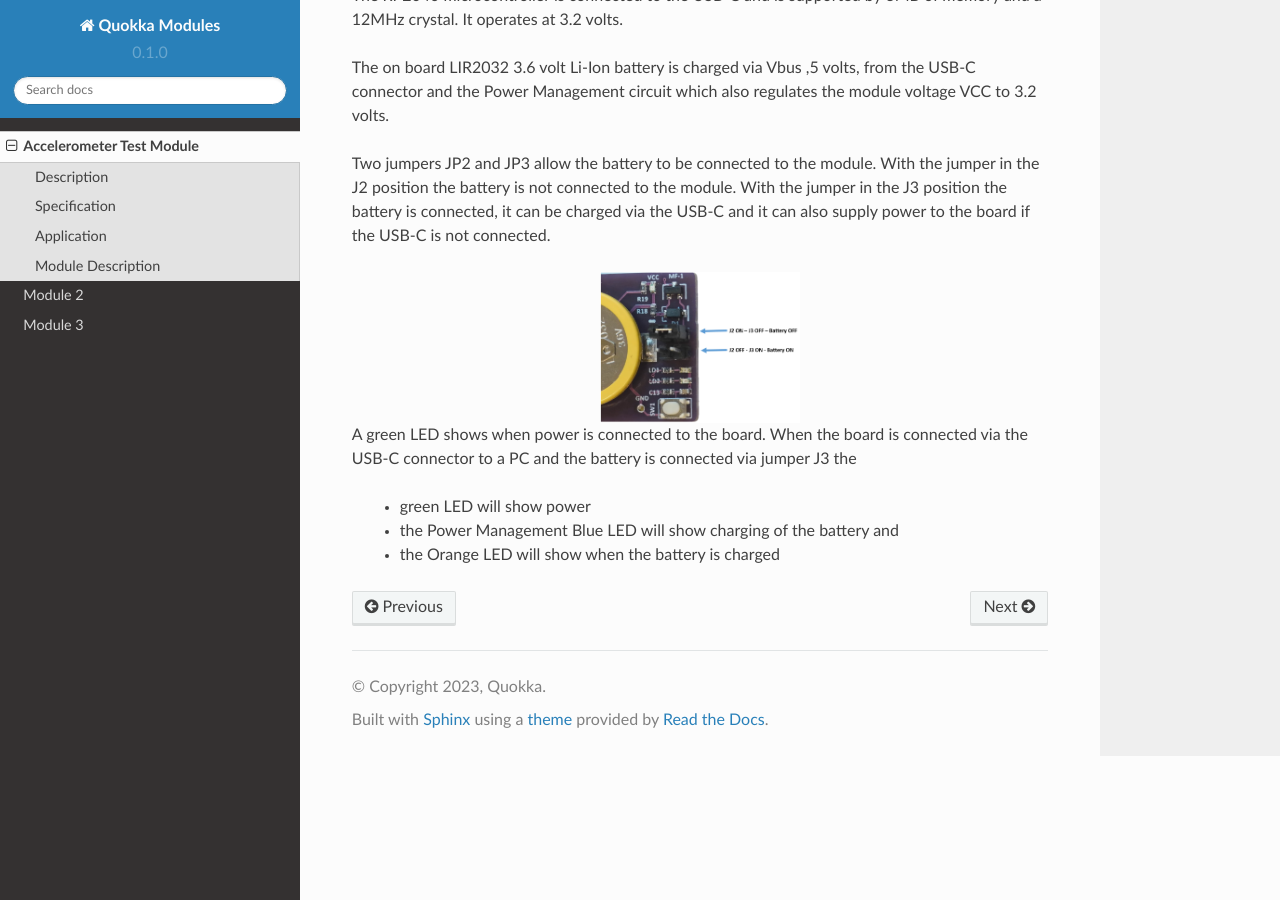
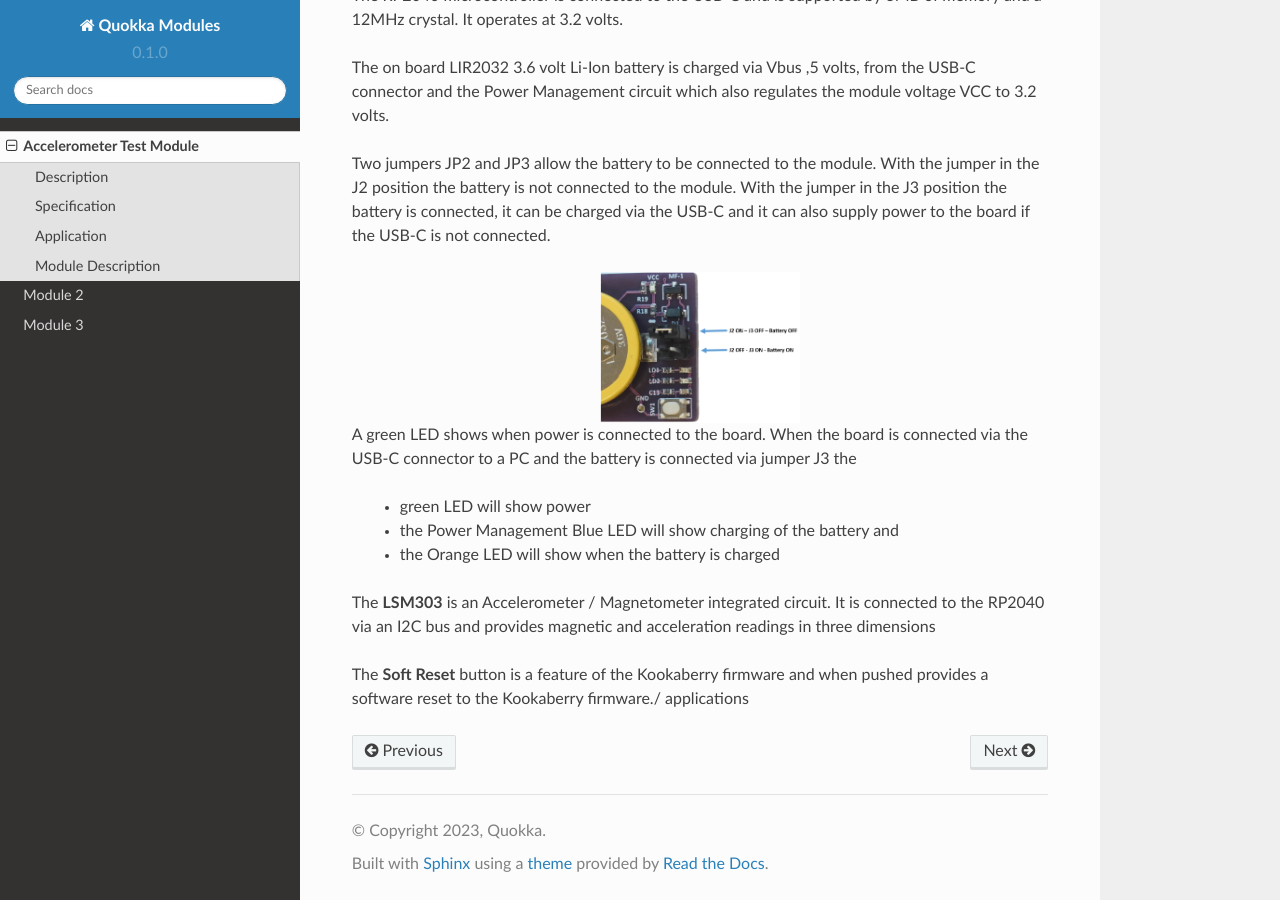
Before and after one commit to JulianDinsdale/Quokka-Modules, a Sphinx documentation site: the page built from docs/source/Acc_Test_Mod.rst, in a window 1280 px wide and 900 px high, scrolled down 1606 px. Built offline with Sphinx 7.4.7 and the Read the Docs theme 2.0.0, drawn with Linux system fonts in a browser that asks for light colours.

Commit message:
More words added

```diff
--- a/docs/source/Acc_Test_Mod.rst
+++ b/docs/source/Acc_Test_Mod.rst
@@ -105,3 +105,10 @@ to a PC and the battery is connected via jumper J3 the
                     * the Power Management Blue LED will show charging of the battery and
 
                     * the Orange LED will show when the battery is charged
+
+
+The **LSM303** is an Accelerometer / Magnetometer integrated circuit.  It is connected to the RP2040 via an I2C
+bus and provides magnetic and acceleration readings in three dimensions
+
+The **Soft Reset** button is a feature of the Kookaberry firmware and when pushed provides a software reset to
+the Kookaberry firmware./ applications
```
